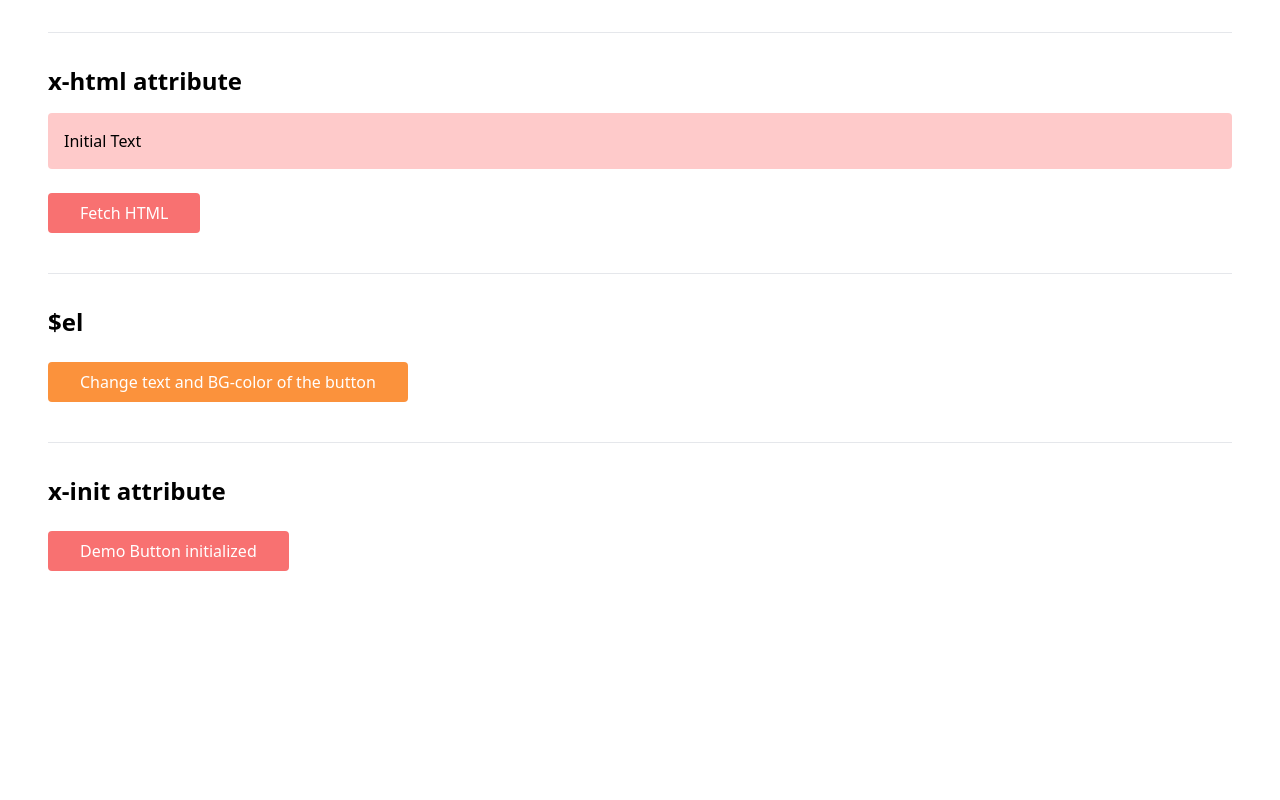
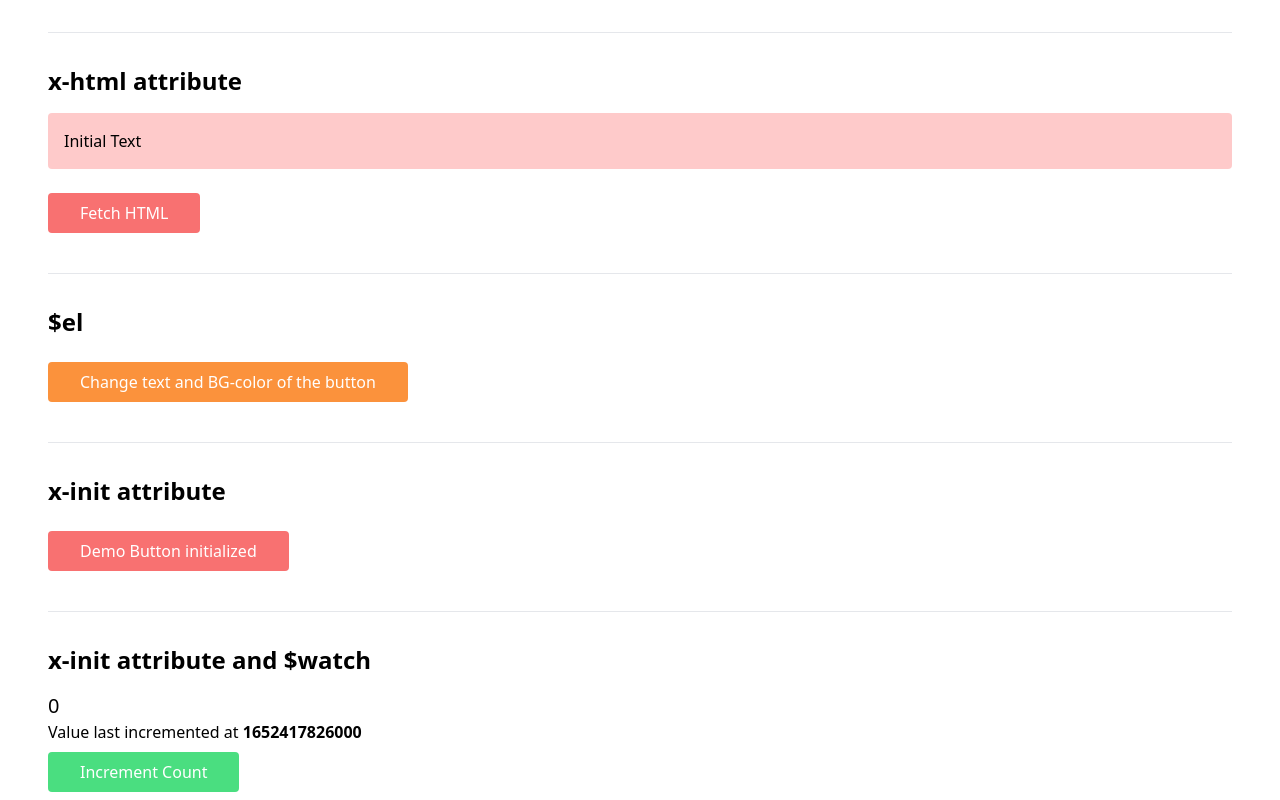
Before and after one commit to Lakshit-Chiranjiv/Alpine-JS-Sandbox, a plain HTML site: page index.html in a window 1280 px wide. Shown: the part 3786-4586 px from the top of the page. Before the commit the page ends 4365 px from the top, so only its background shows below. Drawn offline with nearby package versions, Linux system fonts and the light colour scheme.

Commit message:
x-init and $watch

```diff
--- a/index.html
+++ b/index.html
@@ -232,6 +232,18 @@
         }">Demo Button</button>
     </div>
 
+    <hr class="bg-black my-8">
+
+    <!-- x-init & $watch -->
+    <h3 class="text-2xl font-semibold my-4">x-init attribute and $watch</h3>
+    <div x-data="{ countValue: 0,incrementTime: Date.now() }">
+        <p class="text-xl" x-text="countValue" x-init="$watch('countValue',()=>{
+            console.log(countValue);
+            incrementTime = Date.now();
+        })"></p>
+        <p>Value last incremented at <span class="font-bold" x-text="incrementTime"></span></p>
+        <button class="bg-green-400 text-white rounded p-2 px-8 my-2" @click="countValue++">Increment Count</button>
+    </div>
 
     <script>
         const fetchHTML = async() => {
```
